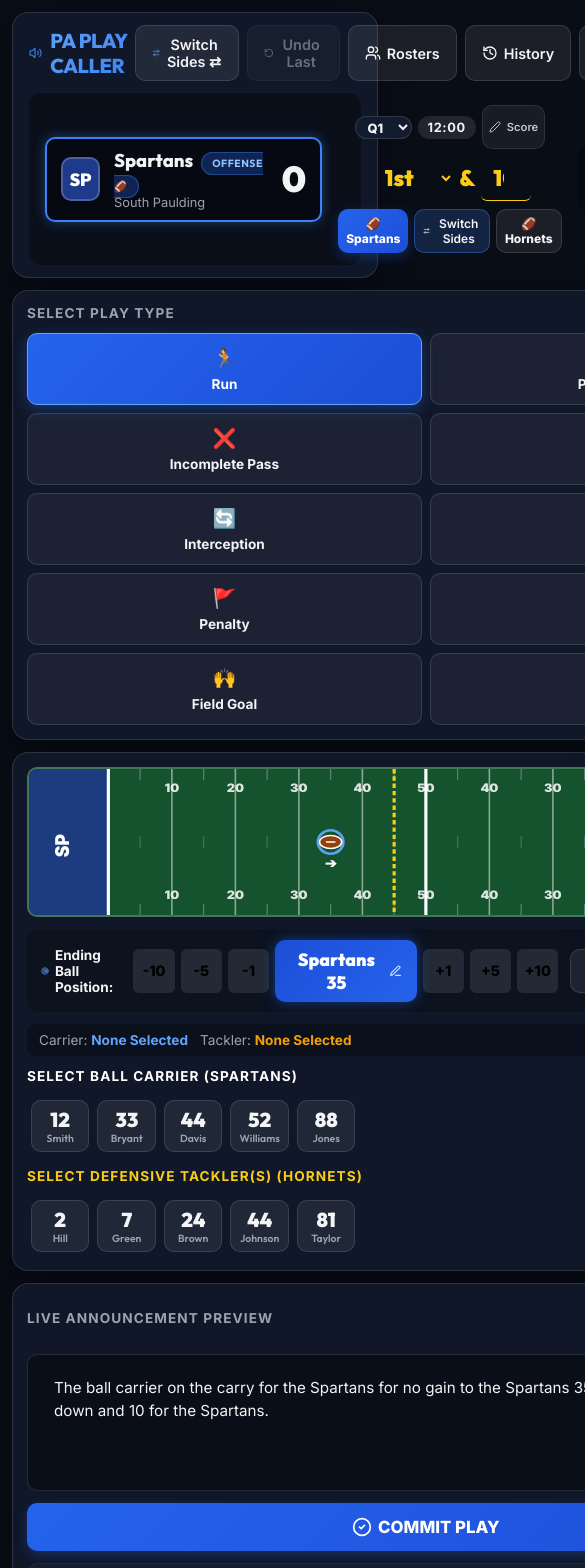
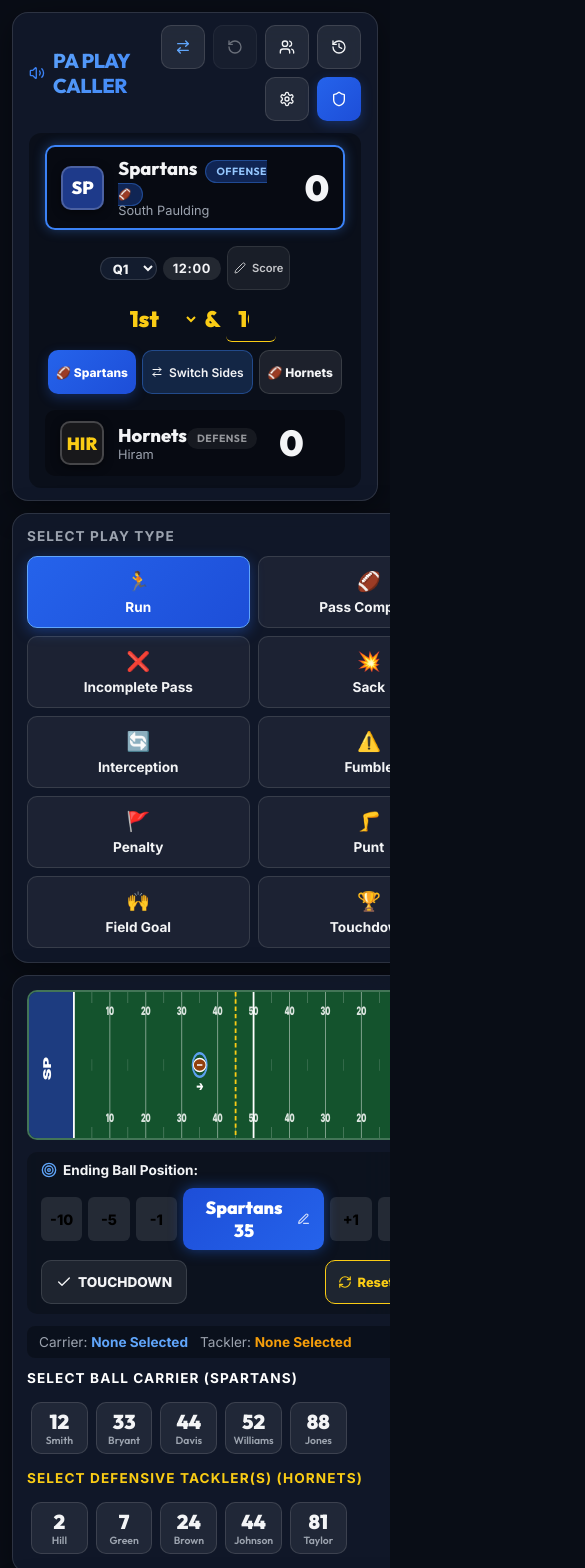
Before and after one commit to pbryantgit/football-pa-caller, a React (Vite) app: page / in a window 390 px wide. Shown: the top 1568 px of the page, 585 px wide, since content can reach past the window. Built offline with nearby package versions, Linux system fonts and the light colour scheme.

Commit message:
Add phonetic pronunciation to announcements + iPad responsive layout

```diff
--- a/package.json
+++ b/package.json
@@ -3,11 +3,14 @@
   "private": true,
   "version": "2.0.0",
   "type": "module",
+  "homepage": "https://pbryantgit.github.io/football-pa-caller",
   "scripts": {
     "dev": "vite",
     "build": "tsc && vite build",
     "preview": "vite preview",
-    "test": "vitest run"
+    "test": "vitest run",
+    "predeploy": "npm run build && echo. > dist\\.nojekyll",
+    "deploy": "gh-pages -d dist --dotfiles"
   },
   "dependencies": {
     "canvas-confetti": "^1.9.4",
@@ -20,6 +23,7 @@
     "@types/react": "^18.3.12",
     "@types/react-dom": "^18.3.1",
     "@vitejs/plugin-react": "^4.3.3",
+    "gh-pages": "^6.3.0",
     "typescript": "^5.6.3",
     "vite": "^6.0.1",
     "vitest": "^2.1.5"
--- a/src/components/Settings/SettingsModal.tsx
+++ b/src/components/Settings/SettingsModal.tsx
@@ -98,6 +98,22 @@ export const SettingsModal: React.FC<SettingsModalProps> = ({ settings, onSaveSe
               <div style={{ fontSize: '0.8rem', color: 'var(--text-muted)' }}>e.g. "Spartans" vs "South Paulding"</div>
             </div>
           </label>
+
+          <label style={{ display: 'flex', alignItems: 'center', gap: '12px', cursor: 'pointer' }}>
+            <input
+              type="checkbox"
+              checked={localSettings.showPhoneticHints}
+              onChange={() => toggleField('showPhoneticHints')}
+              style={{ width: '18px', height: '18px' }}
+            />
+            <div>
+              <div style={{ fontWeight: 700 }}>Show Phonetic Pronunciation</div>
+              <div style={{ fontSize: '0.8rem', color: 'var(--text-muted)' }}>
+                Appends phonetic spelling after player names — e.g. "#72 Kowalczyk (koh-WAL-chik)".<br />
+                Set each player's phonetic spelling in Rosters.
+              </div>
+            </div>
+          </label>
         </div>
 
         <div style={{ display: 'flex', justifyContent: 'flex-end', gap: '12px' }}>
--- a/src/index.css
+++ b/src/index.css
@@ -104,6 +104,9 @@ input:focus, select:focus, textarea:focus {
   margin: 0 auto;
   padding: 12px;
   gap: 12px;
+  /* Prevent any horizontal overflow */
+  overflow-x: hidden;
+  width: 100%;
 }
 
 /* Navigation Bar */
@@ -128,7 +131,27 @@ input:focus, select:focus, textarea:focus {
 }
 .nav-controls {
   display: flex;
+  flex-wrap: wrap;
   gap: 8px;
+  justify-content: flex-end;
+}
+
+@media (max-width: 900px) {
+  .nav-controls .btn span {
+    display: none; /* icon only on small screens to save space */
+  }
+  .nav-controls .btn {
+    padding: 8px 10px;
+    min-width: 44px;
+  }
+  .game-header-bar {
+    grid-template-columns: 1fr !important;
+    gap: 10px;
+  }
+  .team-header-card.right {
+    flex-direction: row !important;
+    text-align: left !important;
+  }
 }
 .btn {
   display: inline-flex;
@@ -258,17 +281,34 @@ input:focus, select:focus, textarea:focus {
   letter-spacing: -0.01em;
 }
 
-/* Dashboard Layout (3 columns on landscape) */
+/* Dashboard Layout — 3 columns on wide desktop */
 .dashboard-grid {
   display: grid;
-  grid-template-columns: 280px 1fr 340px;
+  grid-template-columns: 220px 1fr 320px;
   gap: 12px;
   flex: 1;
+  min-width: 0;
 }
 
-@media (max-width: 1200px) {
+/* iPad landscape (≤1180px) — stack play-type left + announcement below center */
+@media (max-width: 1180px) {
+  .dashboard-grid {
+    grid-template-columns: 180px 1fr;
+    grid-template-rows: auto auto;
+  }
+  /* Announcement card spans full width in second row */
+  .dashboard-grid > *:nth-child(3) {
+    grid-column: 1 / -1;
+  }
+}
+
+/* iPad portrait / small tablet (≤820px) — fully single column */
+@media (max-width: 820px) {
   .dashboard-grid {
     grid-template-columns: 1fr;
+  }
+  .dashboard-grid > *:nth-child(3) {
+    grid-column: unset;
   }
 }
 
@@ -404,10 +444,11 @@ input:focus, select:focus, textarea:focus {
   display: flex;
   align-items: center;
   justify-content: space-between;
+  flex-wrap: wrap;
   background: rgba(0, 0, 0, 0.25);
   padding: 10px 14px;
   border-radius: var(--radius-md);
-  gap: 12px;
+  gap: 10px;
 }
 .stepper-btn {
   width: 36px;
@@ -435,17 +476,25 @@ input:focus, select:focus, textarea:focus {
   padding: 14px;
   font-size: 0.95rem;
   line-height: 1.5;
-  min-height: 120px;
+  flex: 1;
 }
 .announcement-box textarea {
   width: 100%;
   height: 100%;
-  min-height: 100px;
+  min-height: 180px;
   background: transparent;
   border: none;
-  resize: none;
-  font-size: 0.95rem;
-  line-height: 1.5;
+  resize: vertical;
+  font-size: 1rem;
+  line-height: 1.6;
+}
+
+/* On iPad landscape the announcement card sits below the 2-col grid
+   so give the textarea more vertical room */
+@media (max-width: 1180px) {
+  .announcement-box textarea {
+    min-height: 140px;
+  }
 }
 
 /* Modals */
--- a/src/utils/announcementEngine.ts
+++ b/src/utils/announcementEngine.ts
@@ -28,7 +28,15 @@ export function formatPlayer(
   if (!settings.includePlayerNames) {
     return numStr;
   }
-  return `${numStr} ${player.displayName}`;
+
+  const name = player.displayName;
+  // Append phonetic hint in parentheses when enabled and available
+  const phonetic =
+    settings.showPhoneticHints && player.phoneticPronunciation
+      ? ` (${player.phoneticPronunciation})`
+      : '';
+
+  return `${numStr} ${name}${phonetic}`;
 }
 
 export function formatTeamName(team: Team | undefined, settings: AnnouncementSettings): string {
```
Also changed, not shown: 1 other file (tests, documents, lock files or other folders).
